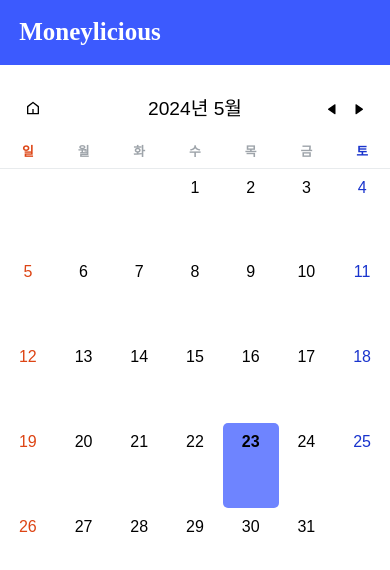
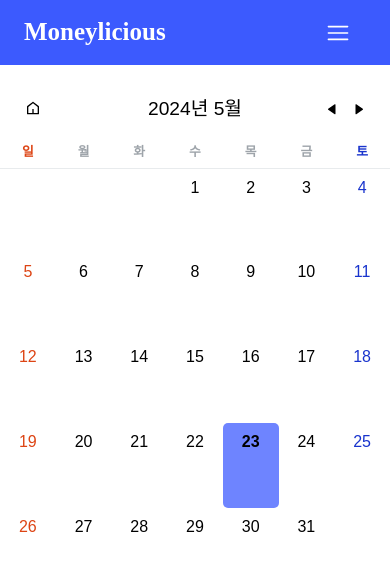
Before and after one commit to mkk00/Moneylicious-Ledger-Book, a React (Vite) app: page / in a window 390 px wide. Shown: the top 570 px of the page. Built offline with nearby package versions, Linux system fonts and the light colour scheme; no server answers; the database is empty; a web font is replaced by a local one.

Commit message:
feat: 모바일 사이드바 컴포넌트 추가

```diff
--- a/src/components/common/Header.tsx
+++ b/src/components/common/Header.tsx
@@ -6,9 +6,13 @@ import ModalPortal from '@/components/modal/ModalPortal'
 import { NotMobile, Mobile, useResponsive } from '@/hook/useMediaQuery'
 import UserInfo from '@/components/common/UserInfo'
 import NavigationBar from '@/components/common/NavigationBar'
+import { RxHamburgerMenu } from 'react-icons/rx'
+import SideBar from '@/components/common/SideBar'
 
 const Header = () => {
   const { isMobile } = useResponsive()
+  const { isOpen, openModal, closeModal } = useModal()
+
   return (
     <Container>
       <Wrapper $isMobile={isMobile}>
@@ -23,6 +27,20 @@ const Header = () => {
         <NotMobile>
           <UserInfo />
         </NotMobile>
+        <Mobile>
+          <>
+            <RxHamburgerMenu
+              size={24}
+              onClick={() => openModal('사이드바')}
+              style={{ cursor: 'pointer' }}
+            />
+            {isOpen('사이드바') && (
+              <ModalPortal>
+                <SideBar closeModal={() => closeModal('사이드바')} />
+              </ModalPortal>
+            )}
+          </>
+        </Mobile>
       </Wrapper>
     </Container>
   )
@@ -43,7 +61,8 @@ const Container = styled.header`
 const Wrapper = styled.div<{ $isMobile: boolean }>`
   width: ${({ $isMobile }) => ($isMobile ? '100%' : '1200px')};
   height: 65px;
-  padding: ${({ $isMobile }) => ($isMobile ? '1.2rem' : '0')};
+  padding-left: ${({ $isMobile }) => ($isMobile ? '1.5rem' : '0')};
+  padding-right: ${({ $isMobile }) => ($isMobile ? '2.5rem' : '0')};
   margin: 0 auto;
   display: flex;
   justify-content: space-between;
--- a/src/components/common/NavigationBar.tsx
+++ b/src/components/common/NavigationBar.tsx
@@ -1,6 +1,6 @@
 import styled, { css, useTheme } from 'styled-components'
 import { NavLink } from 'react-router-dom'
-import { NotMobile, Mobile, useResponsive } from '@/hook/useMediaQuery'
+import { useResponsive } from '@/hook/useMediaQuery'
 
 const NavigationBar = () => {
   const MENU_LIST = [
@@ -50,7 +50,7 @@ const MenuList = styled.ul<{ $isMobile: boolean }>`
       & {
         flex-direction: column;
         color: black;
-        gap: 15px;
+        gap: 25px;
         font-size: 1.2rem;
       }
     `}
--- /dev/null
+++ b/src/components/common/SideBar.tsx
@@ -0,0 +1,77 @@
+import styled, { css } from 'styled-components'
+import UserInfo from '@/components/common/UserInfo'
+import NavigationBar from '@/components/common/NavigationBar'
+import SideBarModalLayout from '@/components/modal/SideBarModalLayout'
+import useAuthStore from '@/store/useAuthStore'
+import ProfileBox from '@/components/modal/ProfileBox'
+
+const SideBar = ({ closeModal }: { closeModal: () => void }) => {
+  const { userInfo } = useAuthStore()
+  return (
+    <SideBarModalLayout closeModal={closeModal}>
+      <Container>
+        <UserInfoWrapper $isLogin={userInfo ? true : false}>
+          <UserName>
+            <div>{userInfo ? userInfo.user_name : 'Unkown User'} 님</div>
+            <span>{userInfo?.email}</span>
+          </UserName>
+          {userInfo ? <ProfileBox /> : <UserInfo />}
+        </UserInfoWrapper>
+        <NavigationBar />
+      </Container>
+    </SideBarModalLayout>
+  )
+}
+
+export default SideBar
+
+const Container = styled.div`
+  display: flex;
+  flex-direction: column;
+  gap: 25px;
+  align-items: flex-start;
+  color: initial;
+`
+
+const UserInfoWrapper = styled.div<{ $isLogin: boolean }>`
+  display: flex;
+  flex-direction: column;
+  width: 100%;
+  gap: 15px;
+
+  & button {
+    color: ${({ theme }) => theme.gray.gray_400};
+  }
+
+  ${({ $isLogin }) =>
+    $isLogin &&
+    css`
+      & div:nth-of-type(2) {
+        gap: 15px;
+        flex-direction: row;
+        justify-content: flex-start;
+        padding: 5px 10px;
+
+        & svg {
+          width: 15px;
+          height: 15px;
+          color: ${({ theme }) => theme.gray.gray_400};
+        }
+
+        & button {
+          color: ${({ theme }) => theme.gray.gray_400};
+        }
+      }
+    `}
+`
+
+const UserName = styled.div`
+  font-size: 1.3rem;
+  display: flex;
+  flex-direction: column;
+
+  span {
+    color: ${({ theme }) => theme.gray.gray_300};
+    font-size: 0.9rem;
+  }
+`
--- a/src/components/modal/LoginModal.tsx
+++ b/src/components/modal/LoginModal.tsx
@@ -7,10 +7,12 @@ import { MdMailOutline, MdLockOpen } from 'react-icons/md'
 import { useNavigate } from 'react-router-dom'
 import { supabase } from '@/supabaseconfig'
 import useAuthStore from '@/store/useAuthStore'
+import { useResponsive } from '@/hook/useMediaQuery'
 
 const LoginModal = ({ closeModal }: { closeModal: () => void }) => {
   const navigate = useNavigate()
   const { setUserInfo, setLogin } = useAuthStore()
+  const { isMobile } = useResponsive()
   const initialValue = {
     email: '',
     password: ''
@@ -53,13 +55,15 @@ const LoginModal = ({ closeModal }: { closeModal: () => void }) => {
   })
 
   return (
-    <ModalLayout closeModal={closeModal}>
+    <ModalLayout
+      closeModal={closeModal}
+      width={isMobile ? '95%' : undefined}>
       <Wrapper>
         <Title>Moneylicious</Title>
         <span>나만의 Moneylicious하는 비법!</span>
         <span>로그인하고 맛있게 자산관리 해보세요.</span>
         <FormWrapper>
-          <InputRow>
+          <InputRow $isMobile={isMobile}>
             <label>
               <MdMailOutline size={20} />
               <input
@@ -71,7 +75,7 @@ const LoginModal = ({ closeModal }: { closeModal: () => void }) => {
               />
             </label>
           </InputRow>
-          <InputRow>
+          <InputRow $isMobile={isMobile}>
             <label>
               <MdLockOpen size={20} />
               <input
@@ -141,8 +145,8 @@ const FormWrapper = styled.form`
   }
 `
 
-const InputRow = styled.div`
-  width: 350px;
+const InputRow = styled.div<{ $isMobile?: boolean }>`
+  width: ${({ $isMobile }) => ($isMobile ? undefined : '350px')};
   border: 1px solid ${({ theme }) => theme.gray.gray_300};
   border-radius: 6px;
   padding: 16px 18px 15px;
--- a/src/components/modal/ModalLayout.tsx
+++ b/src/components/modal/ModalLayout.tsx
@@ -44,7 +44,7 @@ const Container = styled.div<{ width: string; height: string }>`
   position: fixed;
   top: 50%;
   left: 50%;
-  transform: translate(-50%, -40%);
+  transform: translate(-50%, -50%);
   width: ${({ width }) => width};
   height: ${({ height }) => height};
   max-width: 1000px;
--- /dev/null
+++ b/src/components/modal/SideBarModalLayout.tsx
@@ -0,0 +1,58 @@
+import { ReactNode } from 'react'
+import styled from 'styled-components'
+import { IoCloseOutline } from 'react-icons/io5'
+
+const SideBarModalLayout = ({
+  children,
+  closeModal
+}: {
+  children: ReactNode
+  closeModal: () => void
+}) => {
+  return (
+    <Overlay onClick={() => closeModal()}>
+      <IoCloseOutline
+        size={36}
+        onClick={() => closeModal()}
+      />
+      <Container onClick={e => e.stopPropagation()}>{children}</Container>
+    </Overlay>
+  )
+}
+
+export default SideBarModalLayout
+
+const Overlay = styled.div`
+  position: fixed;
+  top: 0;
+  left: 0;
+  width: 100vw;
+  height: 100%;
+  display: flex;
+  flex-direction: column;
+  justify-content: center;
+  align-items: center;
+  z-index: 100;
+  backdrop-filter: blur(2px);
+
+  & > svg {
+    color: initial;
+    position: absolute;
+    top: 15px;
+    right: 15px;
+    z-index: 102;
+    cursor: pointer;
+  }
+`
+
+const Container = styled.div`
+  position: fixed;
+  top: 0;
+  right: 0;
+  width: 75%;
+  height: 100vh;
+  overflow: hidden;
+  padding: 65px 45px;
+  background-color: ${({ theme }) => theme.color.white};
+  z-index: 101;
+`
```
